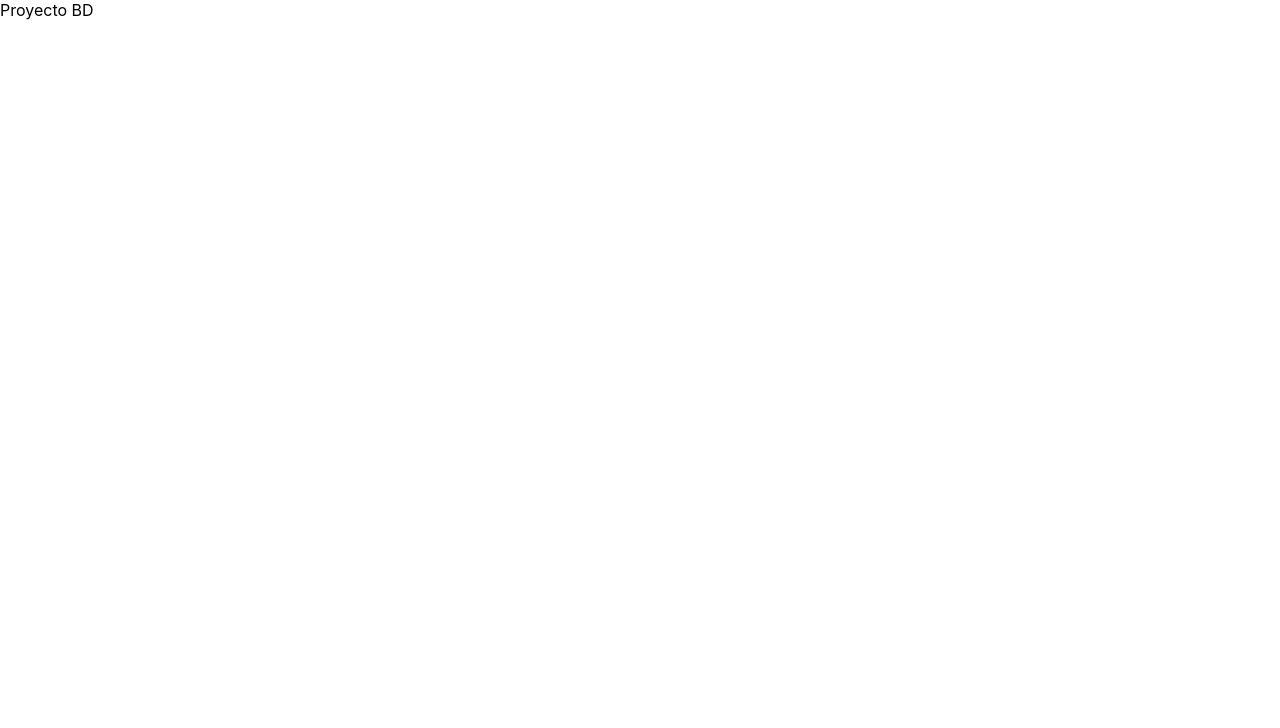
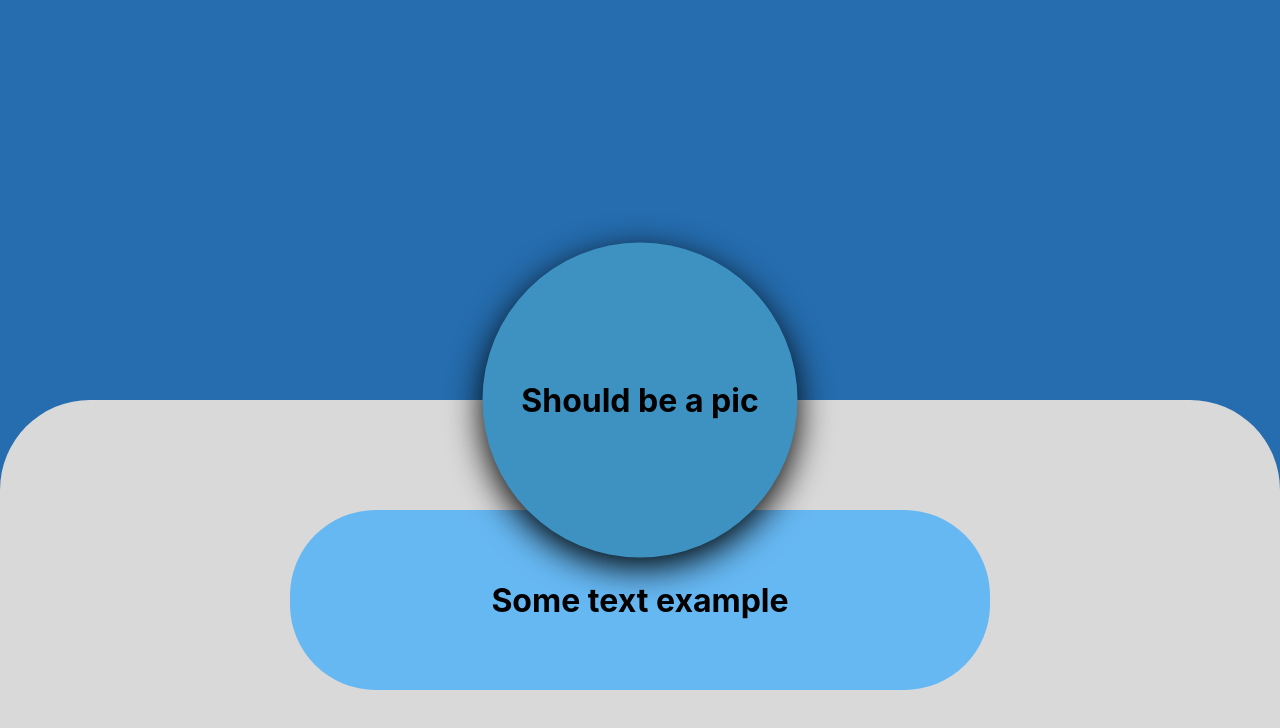
Before and after one commit to SrDyw/database-project-client, a React (Create React App) app: page / in a window 1280 px wide. Shown: the top 728 px of the page. Built offline with nearby package versions, Linux system fonts and the light colour scheme.

Commit message:
Rectified

```diff
--- a/src/App.js
+++ b/src/App.js
@@ -1,5 +1,6 @@
 import React, { useEffect, useState, useContext } from "react";
 import {AppContextProvider, AppContext} from './components/AppContext'
+import Testing from "./components/Testing/Testing";
 
 export default function App() {
     // const [data, setData] = useState([{}]);
@@ -14,8 +15,6 @@ export default function App() {
 
     // console.log(x);
     return (
-        <div>
-            Proyecto BD
-        </div>
+        <Testing></Testing>
     );
 }
--- a/src/components/Testing/Testing.css
+++ b/src/components/Testing/Testing.css
@@ -1,22 +1,26 @@
 .MainFrame {
-    width: 1440px;
-    height: 1024px;
+    min-height: 100vh;
     overflow: hidden;
 }
 
 .logo-profile {
     width: 315px;
-    height: 3150x;
+    height: 315px;
     border-radius: 50%;
     background: #3d92c2;
     box-shadow: 0 10px 35px black;
     position: absolute;
-    top: 299px;
-    left: 562px;
+    top: 299;
+    left: 562;
+    display: flex;
+    justify-content: center;
+    align-items: center;
 }
 
 .bottom-section {
     position: absolute;
+    width: 100vw;
+    height: 400px;
     bottom: 0;
     left: 0;
     border-top-left-radius: 90px;
@@ -28,6 +32,8 @@
     position: absolute;
     top: 0;
     left: 0;
+    width: 100%;
+    height: 100%;
     background: #256daf;
 }
 
@@ -35,12 +41,19 @@
     position: absolute;
     left: 50%;
     transform: translateX(-50%) translateY(-50%);
+    z-index: 1;
 }
 
 .name-section {
-    width: 687px;
-    height: 171px;
-    top: 594px;
-    left: 398px;
+    width: 700px;
+    height: 180px;
+    background: #66b8f3;
+    position: absolute;
+    top: 50%;
+    left: 50%;
+    transform: translate(-50%, -50%);
     border-radius: 85.5px;
+    display: flex;
+    justify-content: center;
+    align-items: center;
 }
--- a/src/components/Testing/Testing.jsx
+++ b/src/components/Testing/Testing.jsx
@@ -9,10 +9,10 @@ const Testing = () => {
       </div>
       <div className="bottom-section">
         <div className="logo-profile">
-            Should be a pic
+            <h1>Should be a pic</h1>
         </div>
         <div className="name-section">
-            Some text example
+            <h1>Some text example</h1>
         </div>
       </div>
     </div>
```
